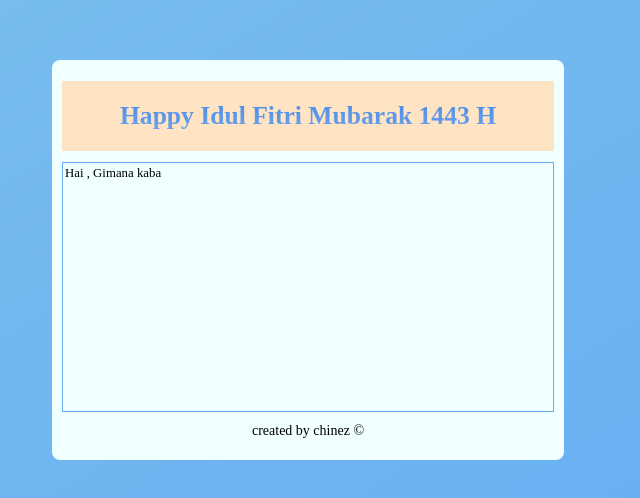
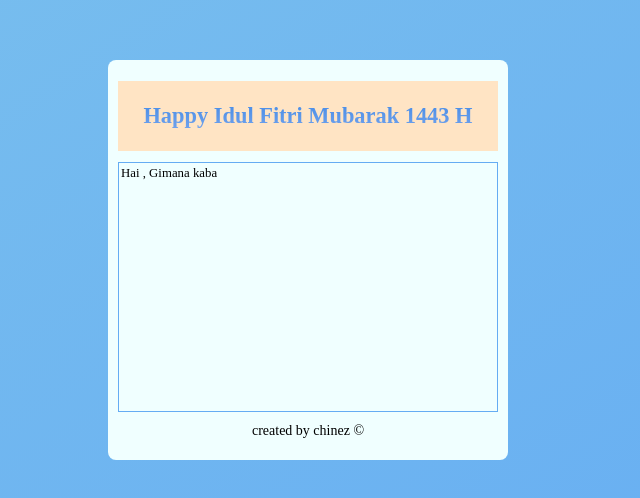
Before and after one commit to syeikhanritzmy/idulfitriCards, a plain HTML site: page index.html in a window 1280 px wide. Shown: the part 140-638 px from the top of the page, without its empty margins (332-972 px from the left). Drawn offline with nearby package versions, Linux system fonts and the light colour scheme; a web font is replaced by a local one.

Commit message:
Add files via upload

```diff
--- a/style.css
+++ b/style.css
@@ -17,7 +17,7 @@
 
 .sides{
     border-radius: 8px ;
-    width: 40%;
+    width: 400px;
     height: 400px;
     background-color: azure;
     display: flex;
@@ -36,7 +36,7 @@
 justify-content: center;
     display: flex;
     align-items: center;
-    font-size: 0.8rem;
+    font-size: 0.7rem;
 
 }
 .side-one h1{
```
